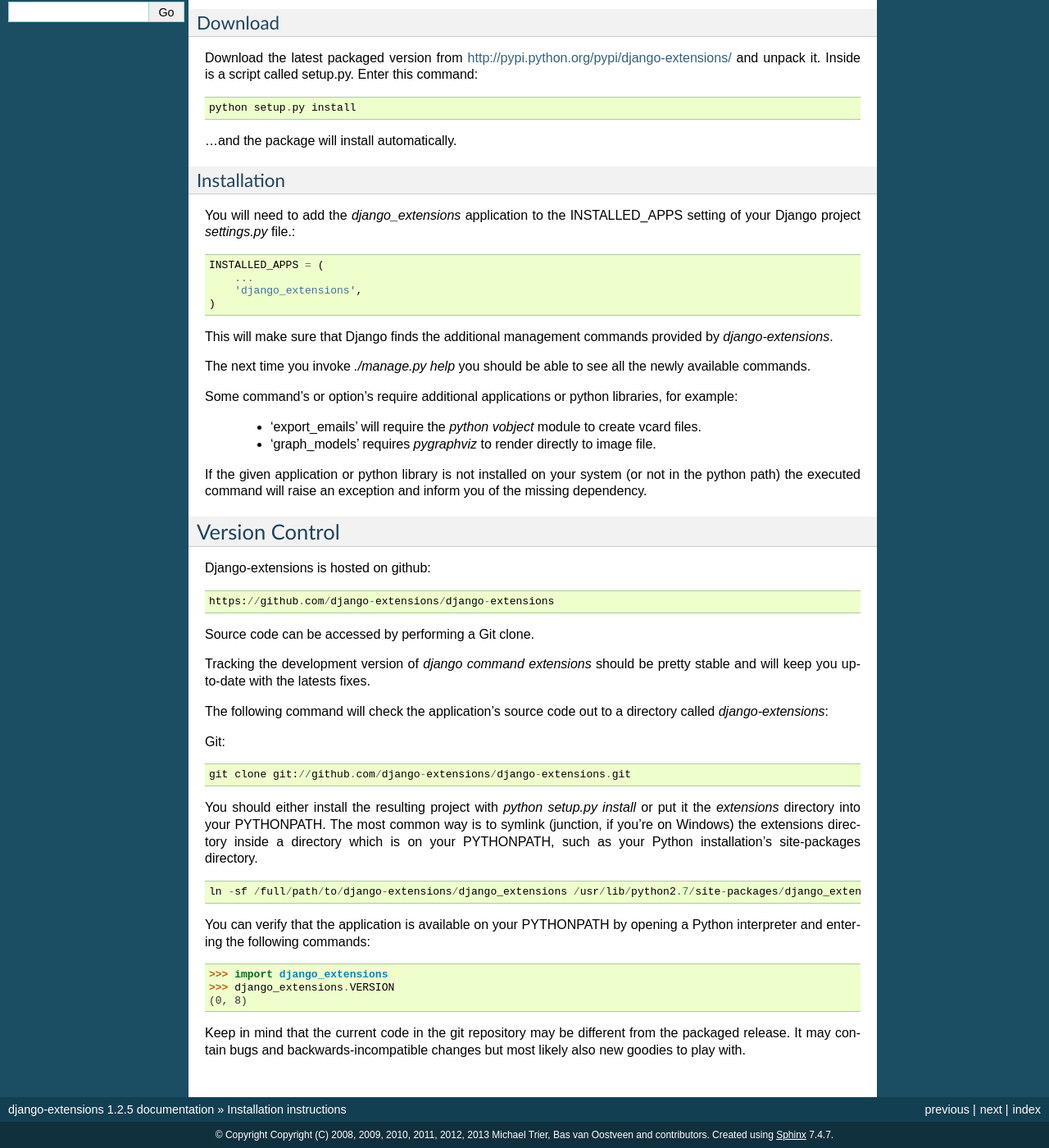
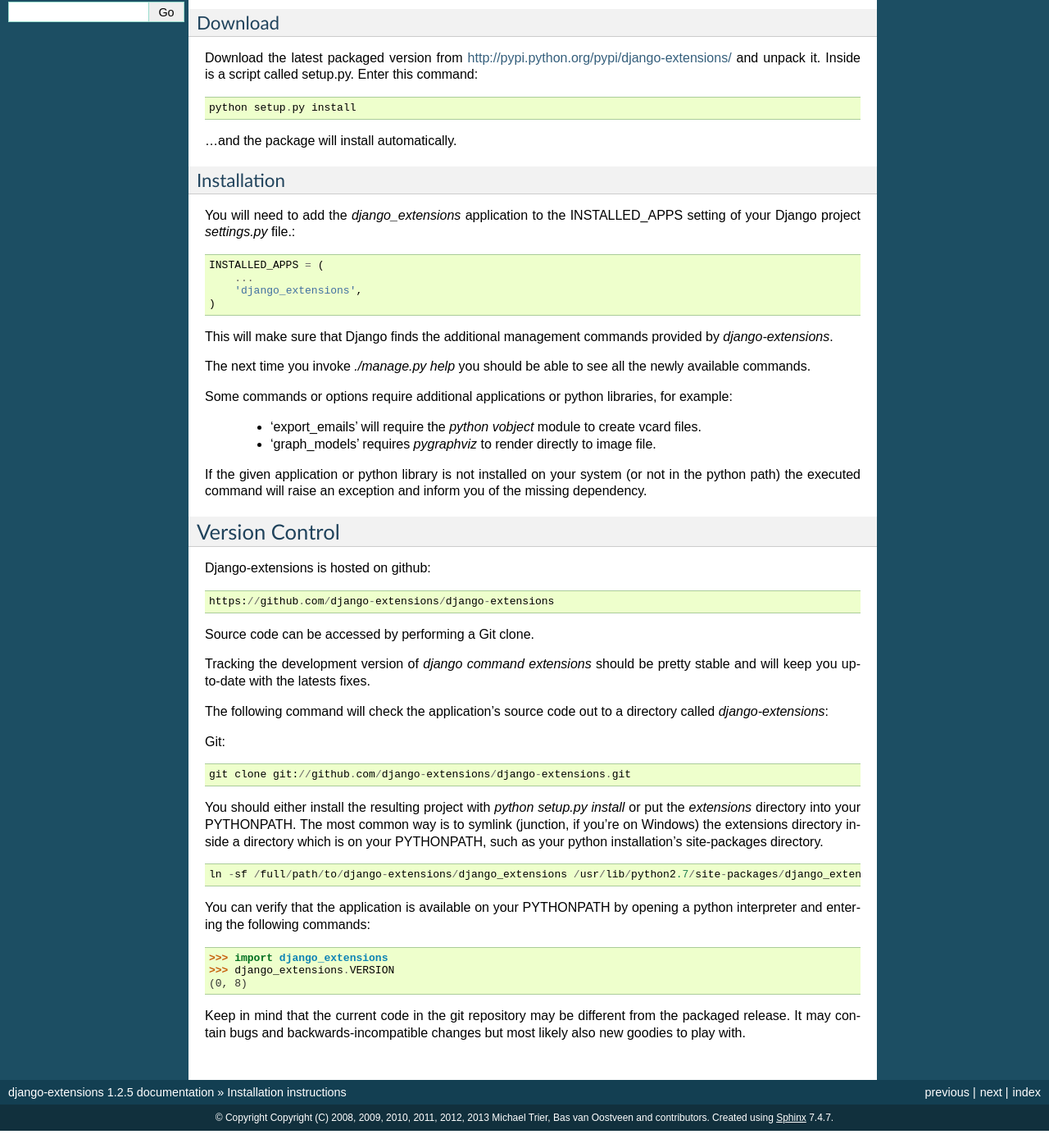
Before and after one commit to MustafaFiser/django-extensions, a Sphinx documentation site: the page built from docs/installation_instructions.rst, in a window 1280 px wide and 1400 px high, scrolled down 394 px. Shown: the whole window at 82% size. Built offline with Sphinx 7.4.7, drawn with Linux system fonts in a browser that asks for light colours; after the commit the page ends 1773 px from its top, so only the background shows below that.

Commit message:
Typo/grammar corrections.

```diff
--- a/docs/installation_instructions.rst
+++ b/docs/installation_instructions.rst
@@ -46,7 +46,7 @@ provided by *django-extensions*.
 The next time you invoke *./manage.py help* you should be able to see all the
 newly available commands.
 
-Some command's or option's require additional applications or python libraries,
+Some commands or options require additional applications or python libraries,
 for example:
 
   * 'export_emails' will require the *python vobject* module to create vcard
@@ -77,16 +77,16 @@ Git::
   git clone git://github.com/django-extensions/django-extensions.git
 
 You should either install the resulting project with *python setup.py install*
-or put it the *extensions* directory into your PYTHONPATH. The most common way
+or put the *extensions* directory into your PYTHONPATH. The most common way
 is to symlink (junction, if you're on Windows) the extensions directory inside
-a directory which is on your PYTHONPATH, such as your Python installation's
+a directory which is on your PYTHONPATH, such as your python installation's
 site-packages directory.
 
 ::
 
   ln -sf /full/path/to/django-extensions/django_extensions /usr/lib/python2.7/site-packages/django_extensions
 
-You can verify that the application is available on your PYTHONPATH by opening a Python interpreter and entering the following commands:
+You can verify that the application is available on your PYTHONPATH by opening a python interpreter and entering the following commands:
 
 ::
 
```
